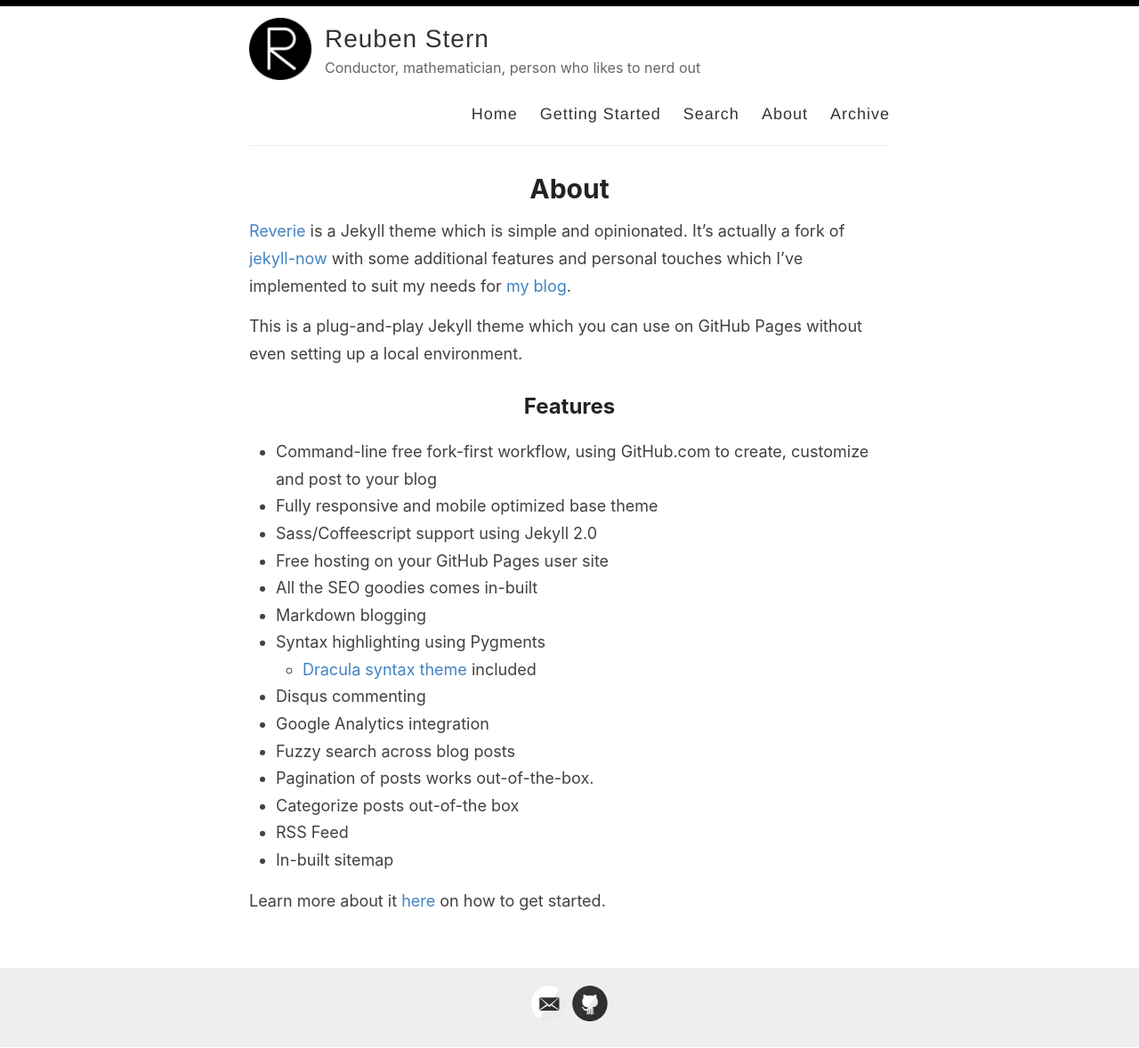
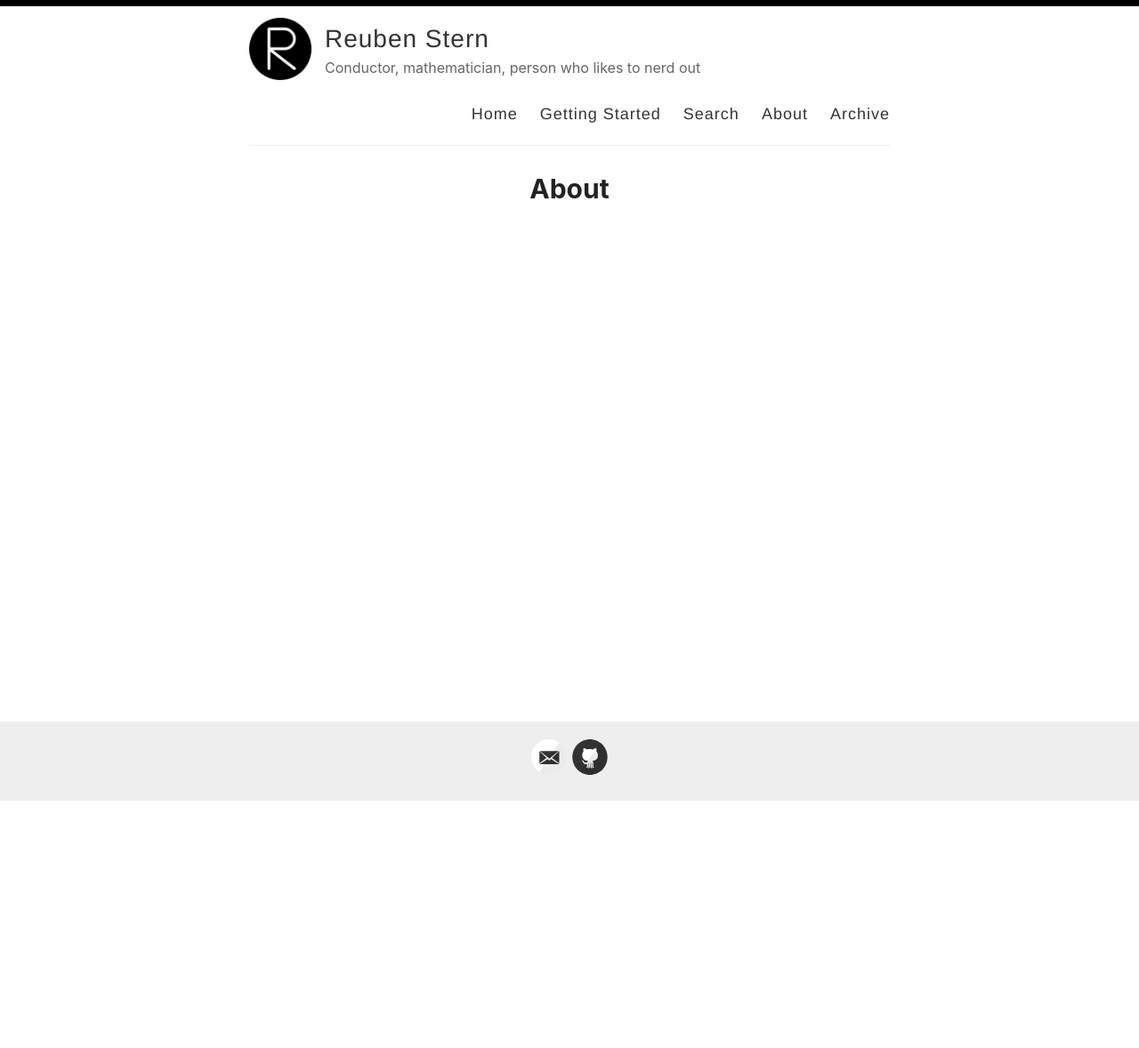
Before and after one commit to reubenconducts/reubenconducts.github.io, a Jekyll site: the page built from _pages/about.md, in a window 1280 px wide. Shown: the whole page at 89% size. Built offline with Jekyll 4.4.1, drawn with Linux system fonts in a browser that asks for light colours; after the commit the page ends 901 px from its top, so only the background shows below that.

Commit message:
Remove fluff

````diff
--- a/_pages/about.md
+++ b/_pages/about.md
@@ -4,7 +4,7 @@ title: About
 permalink: /about/
 ---
 
-[Reverie](https://github.com/amitmerchant1990/reverie) is a Jekyll theme which is simple and opinionated. It's actually a fork of [jekyll-now](https://github.com/barryclark/jekyll-now) with some additional features and personal touches which I've implemented to suit my needs for [my blog](https://www.amitmerchant.com).
+<!-- [Reverie](https://github.com/amitmerchant1990/reverie) is a Jekyll theme which is simple and opinionated. It's actually a fork of [jekyll-now](https://github.com/barryclark/jekyll-now) with some additional features and personal touches which I've implemented to suit my needs for [my blog](https://www.amitmerchant.com).
 
 This is a plug-and-play Jekyll theme which you can use on GitHub Pages without even setting up a local environment.
 
@@ -26,4 +26,4 @@ This is a plug-and-play Jekyll theme which you can use on GitHub Pages without e
 - RSS Feed
 - In-built sitemap
 
-Learn more about it [here](https://github.com/amitmerchant1990/reverie) on how to get started.
+Learn more about it [here](https://github.com/amitmerchant1990/reverie) on how to get started. -->
--- a/_pages/getting-started.md
+++ /dev/null
@@ -1,51 +0,0 @@
----
-layout: page
-title: Getting started with Reverie
-permalink: /getting-started/
----
-
-### Step 1) Fork Reverie to your User Repository
-
-Fork [this repository](https://github.com/amitmerchant1990/reverie), then rename the repository to `yourgithubusername.github.io`.
-
-Alternatively, you can use [Use this template](https://github.com/amitmerchant1990/reverie/generate) button if you want to create a repository with a clean commit history which will use Reverie as a template.
-
-Your Jekyll blog will often be viewable immediately at <https://yourgithubusername.github.io> (if it's not, you can often force it to build by completing step 2)
-
-### Step 2) Customize and view your site
-
-Enter your site name, description, avatar and many other options by editing the `_config.yml` file. You can easily turn on Google Analytics tracking, Disqus commenting and social icons here.
-
-Making a change to `_config.yml` (or any file in your repository) will force GitHub Pages to rebuild your site with jekyll. Your rebuilt site will be viewable a few seconds later at <https://yourgithubusername.github.io> - if not, give it ten minutes as GitHub suggests and it'll appear soon.
-
-### Step 3) Publish your first blog post
-
-Create a new file called `/_posts/2019-2-13-Hello-World.md` to publish your first blog post. That's all you need to do to publish your first blog post! This [Markdown Cheatsheet](https://github.com/adam-p/markdown-here/wiki/Markdown-Cheatsheet) might come in handy while writing the posts.
-
-> You can add additional posts in the browser on GitHub.com too! Just hit the <kbd>Create new file</kbd> button in `/_posts/` to create new content. Just make sure to include the [front-matter](http://jekyllrb.com/docs/frontmatter/) block at the top of each new blog post and make sure the post's filename is in this format: year-month-day-title.md
-
-## Using Categories in Reverie
-
-You can categorize your content based on `categories` in Reverie. For this, you just need to add `categories` in front matter like below:
-
-For adding single category:
-
-```md
-categories: JavaScript
-```
-
-For adding multiple categories:
-
-```md
-categories: [PHP, Laravel]
-```
-
-The contegorized content can be shown over this URL: <https://yourgithubusername.github.io/categories/>
-
-## RSS
-
-The generated [RSS feed](https://en.wikipedia.org/wiki/RSS) of your blog can be found at <https://yourgithubusername.github.io/feed>. You can see the example RSS feed over [here](https://www.amitmerchant.com/reverie/feed).
-
-## Sitemap
-
-The generated sitemap of your blog can be found at <https://yourgithubusername.github.io/sitemap>. You can see the example sitemap feed over [here](https://www.amitmerchant.com/reverie/sitemap).
````
Also changed, not shown: _pages/archive.md (+2 -2 lines), _pages/categories.md (+2 -2 lines).
